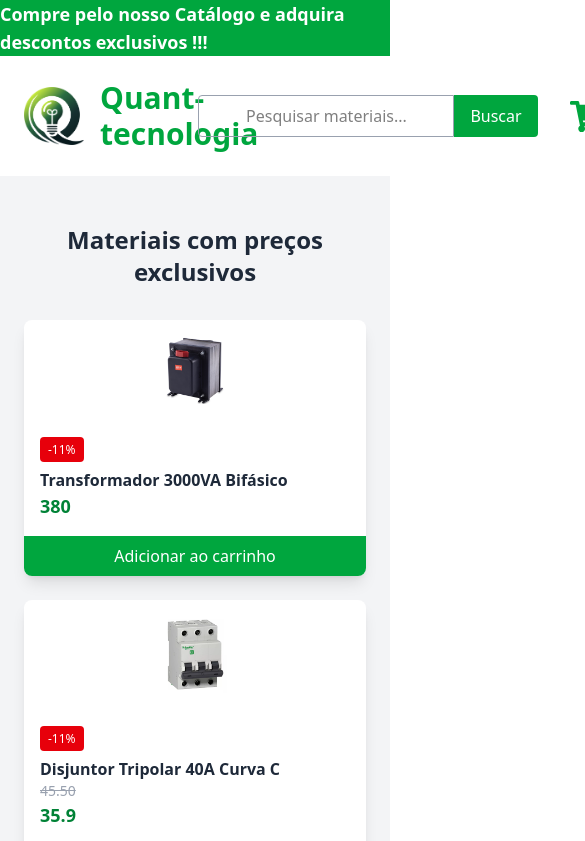
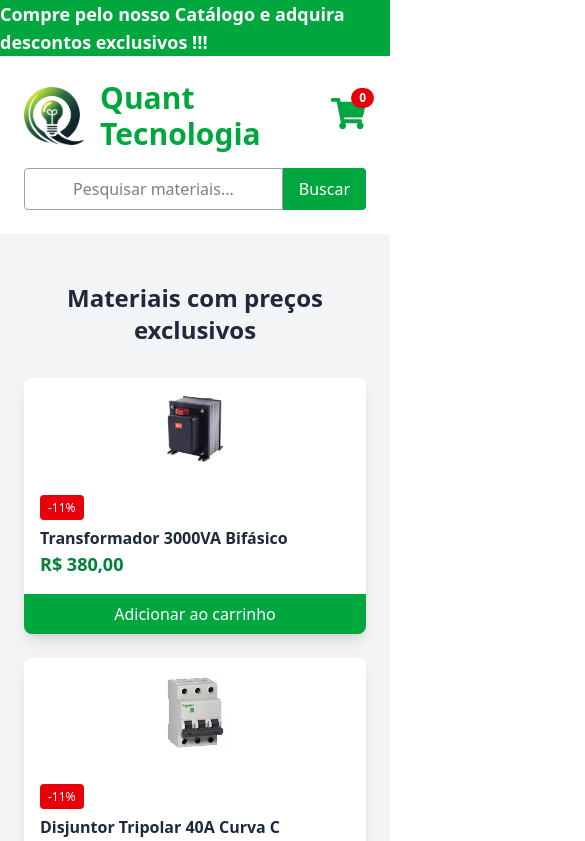
Before and after one commit to MatheusxMota/catalogo-quant, a Next.js app: page / in a window 390 px wide. Shown: the top 841 px of the page, 585 px wide, since content can reach past the window. Built offline with nearby package versions, Linux system fonts and the light colour scheme.

Commit message:
Atualizando responsividade Header

```diff
--- a/src/components/Header.tsx
+++ b/src/components/Header.tsx
@@ -1,5 +1,5 @@
 // src/components/Header.tsx
-"use client"; // Precisa ser um componente de cliente para usar hooks
+"use client";
 
 import Image from "next/image";
 import { FaShoppingCart } from "react-icons/fa";
@@ -7,12 +7,10 @@ import { useState } from "react";
 import CartModal from "./CartModal";
 import { useCart } from "./CartContext";
 
-// Defina a interface para as props que o Header irá receber
 interface HeaderProps {
   onSearch: (term: string) => void;
 }
 
-// Receba a prop onSearch no componente
 export default function Header({ onSearch }: HeaderProps) {
   const { cartCount } = useCart();
   const [isCartOpen, setIsCartOpen] = useState(false);
@@ -27,23 +25,39 @@ export default function Header({ onSearch }: HeaderProps) {
 
   return (
     <>
-      <div className="bg-white p-6 flex items-center justify-between">
-        {/* Lado esquerdo: logo + texto */}
-        <div className="flex items-center space-x-4">
-          <Image src="/logo.png" alt="Logo" width={60} height={60} />
-          <p className="text-3xl font-bold text-green-600">
-            Quant-tecnologia
-          </p>
+      {/* Container principal: define o layout para mobile e desktop */}
+      <div className="bg-white p-6 flex flex-col items-center justify-between lg:flex-row">
+
+        {/* Linha superior no mobile: logo e carrinho */}
+        <div className="flex w-full items-center justify-between lg:w-auto lg:flex-initial">
+          <div className="flex items-center space-x-4">
+            <Image src="/logo.png" alt="Logo" width={60} height={60} />
+            <p className="text-3xl font-bold text-green-600">
+              Quant Tecnologia
+            </p>
+          </div>
+
+          {/* Ícone de carrinho no mobile: movido para o canto */}
+          <div className="relative lg:hidden">
+            <button
+              onClick={handleOpenCart}
+              className="text-green-600 hover:text-green-800 cursor-pointer"
+            >
+              <FaShoppingCart size={35} />
+              <span className="absolute -top-2 -right-2 bg-red-600 text-white text-xs font-bold px-2 py-0.5 rounded-full">
+                {cartCount}
+              </span>
+            </button>
+          </div>
         </div>
 
-        {/* Centro: input de pesquisa */}
-        <div className="flex flex-1 justify-center">
-          <div className="flex">
+        {/* Linha de pesquisa: ocupa toda a largura em telas pequenas */}
+        <div className="mt-4 w-full flex-1 flex justify-center lg:mt-0 lg:ml-8">
+          <div className="flex w-full max-w-lg">
             <input
               type="text"
               placeholder="Pesquisar materiais..."
-              className="border text-center border-gray-400 rounded-l px-3 py-2 focus:outline-none focus:ring-2 focus:ring-green-500 w-64"
-              // Adicione um evento onChange para chamar a função onSearch
+              className="border text-center border-gray-400 rounded-l px-3 py-2 focus:outline-none focus:ring-2 focus:ring-green-500 flex-1"
               onChange={(e) => onSearch(e.target.value)}
             />
             <button className="bg-green-600 text-white px-4 rounded-r hover:bg-green-700">
@@ -52,11 +66,11 @@ export default function Header({ onSearch }: HeaderProps) {
           </div>
         </div>
 
-        {/* Direita: ícone de carrinho */}
-        <div className="w-40 flex justify-end ">
+        {/* Ícone de carrinho no desktop: visível apenas em telas grandes */}
+        <div className="hidden lg:flex w-40 justify-end">
           <button
             onClick={handleOpenCart}
-            className="relative mx-8 text-green-600 hover:text-green-800 cursor-pointer"
+            className="relative text-green-600 hover:text-green-800 cursor-pointer"
           >
             <FaShoppingCart size={35} />
             <span className="absolute -top-2 -right-2 bg-red-600 text-white text-xs font-bold px-2 py-0.5 rounded-full">
@@ -65,7 +79,6 @@ export default function Header({ onSearch }: HeaderProps) {
           </button>
         </div>
       </div>
-      {/* Renderiza o modal se isCartOpen for true */}
       <CartModal isOpen={isCartOpen} onClose={handleCloseCart} />
     </>
   );
--- a/src/components/ProductCard.tsx
+++ b/src/components/ProductCard.tsx
@@ -27,13 +27,17 @@ export default function ProductCard({
 }: ProductCardProps) {
   const [open, setOpen] = useState(false);
 
+  // Cria um formatador de moeda para Real (BRL)
+  const formatter = new Intl.NumberFormat("pt-BR", {
+    style: "currency",
+    currency: "BRL",
+  });
+
   return (
     <>
-      {/* 1. Adicione 'flex', 'flex-col' e 'justify-between' ao container principal */}
       <div
-       className="shadow-lg rounded-lg hover:shadow-gray-400 hover:shadow-lg transition cursor-pointer bg-white flex flex-col justify-between"
+        className="shadow-lg rounded-lg hover:shadow-gray-400 hover:shadow-lg transition cursor-pointer bg-white flex flex-col justify-between"
       >
-        {/* Conteúdo que varia de altura */}
         <div onClick={() => setOpen(true)}>
           <Image
             src={image}
@@ -52,13 +56,17 @@ export default function ProductCard({
               {title}
             </h3>
             {oldPrice && (
-              <p className="text-sm text-gray-400 line-through">{oldPrice}</p>
+              <p className="text-sm text-gray-400 line-through">
+                {/* Converte oldPrice para número e formata, se existir */}
+                {formatter.format(Number(oldPrice))}
+              </p>
             )}
-            <p className="text-lg font-bold text-green-700">{price}</p>
+            <p className="text-lg font-bold text-green-700">
+              {/* Formata o preço principal */}
+              {formatter.format(price)}
+            </p>
           </div>
         </div>
-
-        {/* 2. Adicione 'mt-auto' ao botão para empurrá-lo para baixo */}
         <button
           className="w-full bg-green-600 text-white py-2 rounded-b-lg hover:bg-green-700 transition mt-auto cursor-pointer"
           onClick={() =>
@@ -73,7 +81,6 @@ export default function ProductCard({
           Adicionar ao carrinho
         </button>
       </div>
-
       {open && (
         <ProductModal
           id={id}
--- a/src/components/ProductCard2.tsx
+++ b/src/components/ProductCard2.tsx
@@ -26,11 +26,15 @@ export default function ProductCard2({
 }: ProductCardProps2) {
   const [open, setOpen] = useState(false);
 
+  // Cria um formatador de moeda para Real (BRL)
+  const formatter = new Intl.NumberFormat("pt-BR", {
+    style: "currency",
+    currency: "BRL",
+  });
+
   return (
     <>
-      {/* 1. Adicione 'flex', 'flex-col' e 'justify-between' ao container principal */}
       <div className="shadow-lg rounded-lg hover:shadow-gray-400 hover:shadow-lg transition cursor-pointer bg-white flex flex-col justify-between">
-        {/* Conteúdo que varia de altura */}
         <div onClick={() => setOpen(true)}>
           <Image
             src={image}
@@ -49,13 +53,18 @@ export default function ProductCard2({
               {title}
             </h3>
             {oldPrice && (
-              <p className="text-sm text-gray-400 line-through">{oldPrice}</p>
+              <p className="text-sm text-gray-400 line-through">
+                {/* Converte oldPrice para número e formata */}
+                {formatter.format(Number(oldPrice))}
+              </p>
             )}
-            <p className="text-lg font-bold text-green-700">{price}</p>
+            <p className="text-lg font-bold text-green-700">
+              {/* Formata o preço principal */}
+              {formatter.format(price)}
+            </p>
           </div>
         </div>
 
-        {/* 2. Adicione 'mt-auto' ao botão para empurrá-lo para baixo */}
         <button
           className="w-full bg-green-600 text-white py-2 rounded-b-lg hover:bg-green-700 transition mt-auto cursor-pointer"
           onClick={() =>
--- a/src/data/products.ts
+++ b/src/data/products.ts
@@ -1,7 +1,7 @@
 // src/data/products.ts
 
 import { Product } from "@/types";
-
+// Ofertas
 export const offerProducts: Product[] = [
   {
     id: 1,
@@ -52,6 +52,7 @@ export const offerProducts: Product[] = [
   },
 ];
 
+// Produtos
 
 export const regularProducts: Product[] = [
   {
```
